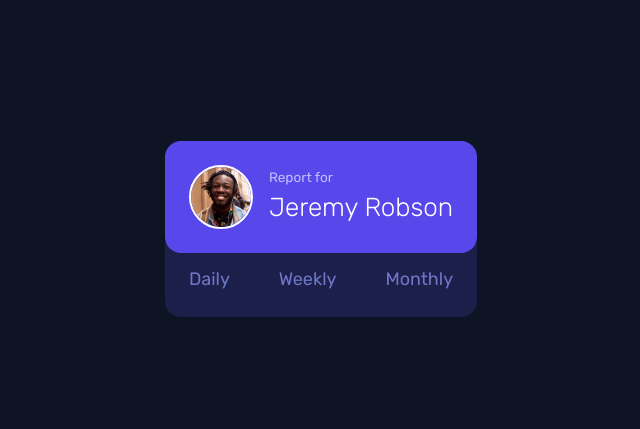
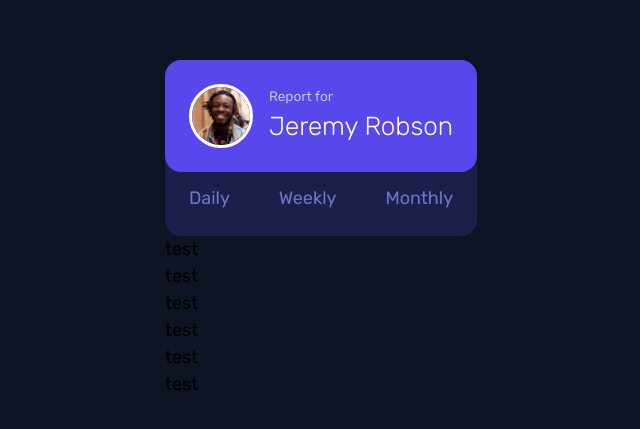
Before and after one commit to Matej-ch/time-tracking-dashboard, a React (Vite) app: page / in a window 1280 px wide. Shown: the part 171-600 px from the top of the page, without its empty margins (319-959 px from the left). Built offline with nearby package versions, Linux system fonts and the light colour scheme.

Commit message:
small fixes to user profile

```diff
--- a/src/App.tsx
+++ b/src/App.tsx
@@ -3,12 +3,21 @@ import './App.scss'
 import DashboardUserProfile from "./DashboardUserProfile";
 import DashboardItem from "./DashboardItem";
 
+import myData from './assets/userData/data.json';
+
 function App() {
+
+    const handleDateChange = (timeframe: string) => {
+        console.log(timeframe)
+    }
 
     return (
         <main className="dashboard">
-            <DashboardUserProfile/>
-            <DashboardItem/>
+            <DashboardUserProfile handleDateChange={handleDateChange}/>
+            {myData.map((timeframe, index) => {
+                return <DashboardItem data={timeframe} key={index}/>
+            })}
+
         </main>
     )
 }
--- a/src/DashboardItem.tsx
+++ b/src/DashboardItem.tsx
@@ -1,6 +1,6 @@
-function DashboardItem() {
+function DashboardItem({data}: { data: Object }) {
     return (<article>
-
+        test
     </article>);
 }
 
--- a/src/DashboardUserProfile.scss
+++ b/src/DashboardUserProfile.scss
@@ -1,9 +1,9 @@
 .user-profile {
   width: min(100%, 25rem);
-  margin: 0 auto;
   position: relative;
-
+  isolation: isolate;
   --offset: 4rem;
+  margin: 0 auto var(--offset) auto;
 
   .front {
     background-color: var(--clr-primary);
@@ -12,7 +12,7 @@
     display: flex;
     align-items: center;
     gap: 1rem;
-    margin-bottom: var(--offset);
+    pointer-events: none;
 
     color: var(--clr-card-text-hover);
 
@@ -33,7 +33,7 @@
 
     img {
       border-radius: 100%;
-      border: 2px solid white;
+      border: 3px solid white;
     }
   }
 
@@ -54,6 +54,7 @@
   a {
     text-decoration: none;
     color: var(--clr-card-hover);
+    z-index: 10;
 
     &:hover {
       color: var(--clr-card-text-hover);
--- a/src/DashboardUserProfile.tsx
+++ b/src/DashboardUserProfile.tsx
@@ -1,7 +1,7 @@
 import './DashboardUserProfile.scss'
 import img from './assets/image-jeremy.png'
 
-function DashboardUserProfile() {
+function DashboardUserProfile({handleDateChange}: { handleDateChange: Function }) {
     return (<article className={'user-profile'}>
         <div className={'front'}>
             <img src={img} alt="Image of Jeremy robson" width={'64'}/>
@@ -11,9 +11,9 @@ function DashboardUserProfile() {
             </div>
         </div>
         <div className={'back'}>
-            <a href="">Daily</a>
-            <a href="">Weekly</a>
-            <a href="">Monthly</a>
+            <a href="#" onClick={() => handleDateChange('daily')}>Daily</a>
+            <a href="#" onClick={() => handleDateChange('weekly')}>Weekly</a>
+            <a href="#" onClick={() => handleDateChange('monthly')}>Monthly</a>
         </div>
     </article>);
 }
```
Also changed, not shown: src/assets/userData/data.json (renamed from data.json).
